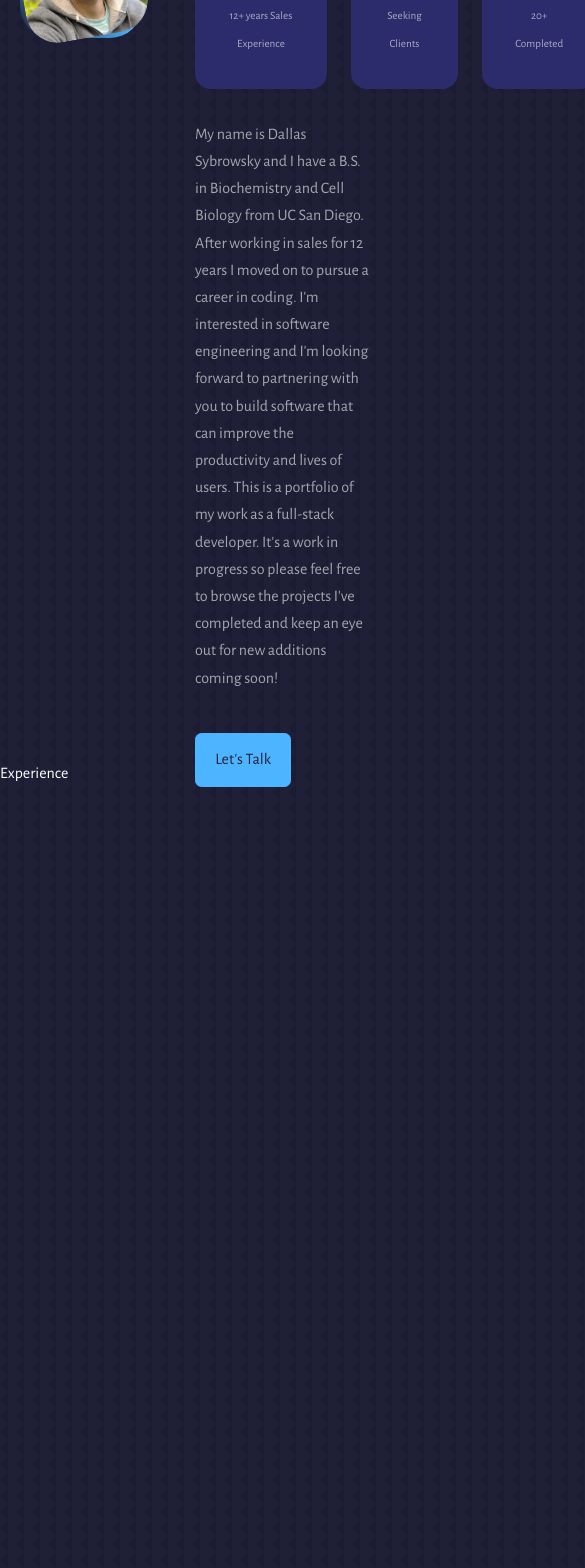
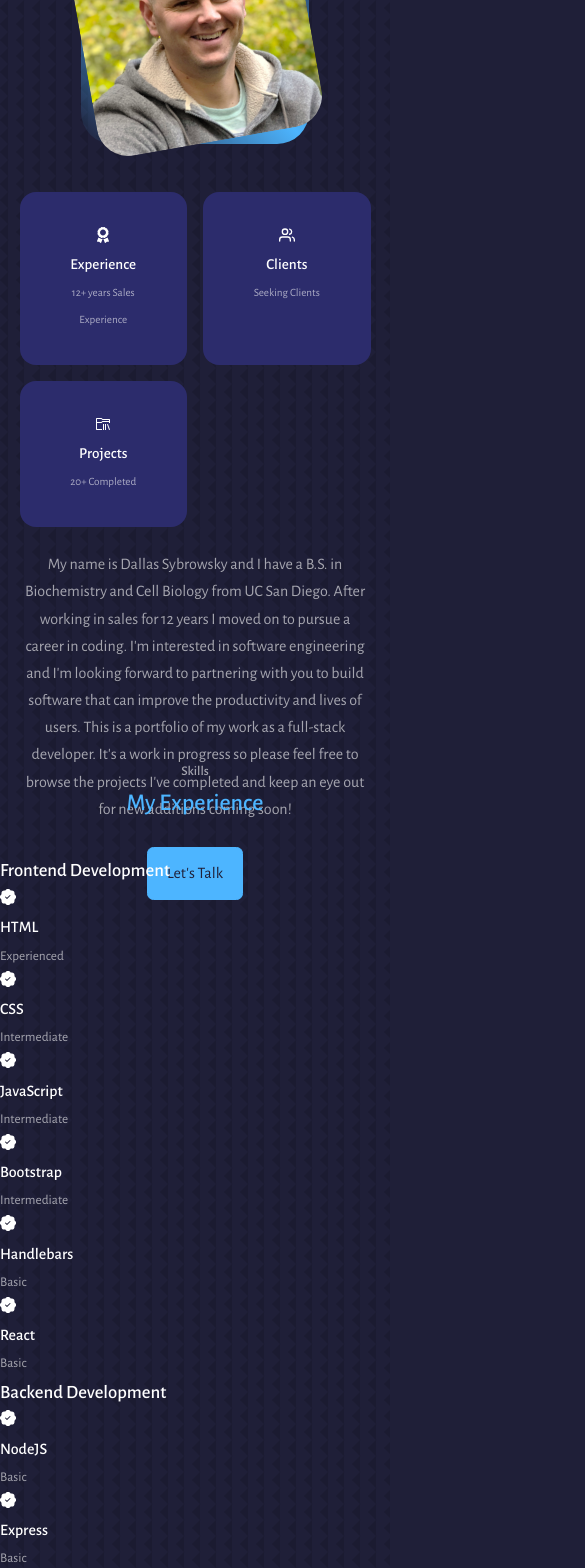
Before and after one commit to DallasSybrowsky/ReactPortfolio, a React (Create React App) app: page / in a window 390 px wide. Shown: the part 1120-2688 px from the top of the page, 585 px wide, since content can reach past the window. Built offline with nearby package versions, Linux system fonts and the light colour scheme.

Commit message:
Updated experience and about pages

```diff
--- a/src/components/about/about.css
+++ b/src/components/about/about.css
@@ -41,7 +41,7 @@
   border-radius: 1rem;
   padding: 2rem;
   text-align: center;
-  transition: var(--transition)
+  transition: var(--transition);
 }
 
 .about__card:hover {
@@ -63,9 +63,47 @@
 
 .about__card small {
   font-size: 0.7rem;
-     color:var(--color-light )
+  color: var(--color-light);
 }
 .about__content p {
   margin: 2rem 0 2.6rem;
   color: var(--color-light);
 }
+
+/* =========== MEDIA QUERIES (MEDIUM) =========== */
+@media screen and (max-width: 1024px) {
+  .about__container {
+    grid-template-columns: 1fr;
+    gap: 0;
+  }
+
+  .about__me {
+    width: 50%;
+    margin: 2rem auto 4rem;
+  }
+
+  .about__content p {
+    margin: 1rem 0 1.5rem;
+  }
+}
+
+/* =========== MEDIA QUERIES (SMALL) =========== */
+@media screen and (max-width: 600px) {
+  .about__me {
+    width: 65%;
+    margin: 0 auto 3rem;
+  }
+
+  .about__cards {
+    grid-template-columns: 1fr 1fr;
+    gap: 1rem;
+  }
+
+  .about__content {
+    text-align: center;
+  }
+
+  .about__content p {
+    margin: 1.5rem 0;
+  }
+}
--- a/src/components/experience/Experience.jsx
+++ b/src/components/experience/Experience.jsx
@@ -1,10 +1,74 @@
-import React from 'react';
-import "./experience.css"
+import React from "react";
+import "./experience.css";
+import {BsPatchCheckFill} from "react-icons/bs"
 
 const Experience = () => {
   return (
-    <section id="experience">Experience</section>
-  )
-}
+    <section id="experience">
+      <h5>Skills</h5>
+      <h2>My Experience</h2>
+      <div className="experience__frontend">
+        <h3>Frontend Development</h3>
+        <div className="experience__content">
+          <article className="experience__details">
+            <BsPatchCheckFill />
+            <h4>HTML</h4>
+            <small className="text-light">Experienced</small>
+          </article>
+          <article className="experience__details">
+            <BsPatchCheckFill />
+            <h4>CSS</h4>
+            <small className="text-light">Intermediate</small>
+          </article>
+          <article className="experience__details">
+            <BsPatchCheckFill />
+            <h4>JavaScript</h4>
+            <small className="text-light">Intermediate</small>
+          </article>
+          <article className="experience__details">
+            <BsPatchCheckFill />
+            <h4>Bootstrap</h4>
+            <small className="text-light">Intermediate</small>
+          </article>
+          <article className="experience__details">
+            <BsPatchCheckFill />
+            <h4>Handlebars</h4>
+            <small className="text-light">Basic</small>
+          </article>
+          <article className="experience__details">
+            <BsPatchCheckFill />
+            <h4>React</h4>
+            <small className="text-light">Basic</small>
+          </article>
+        </div>
+      </div>
+      <div className="experience__backend">
+      <h3>Backend Development</h3>
+        <div className="experience__content">
+          <article className="experience__details">
+            <BsPatchCheckFill />
+            <h4>NodeJS</h4>
+            <small className="text-light">Basic</small>
+          </article>
+          <article className="experience__details">
+            <BsPatchCheckFill />
+            <h4>Express</h4>
+            <small className="text-light">Basic</small>
+          </article>
+          <article className="experience__details">
+            <BsPatchCheckFill />
+            <h4>MongoDB</h4>
+            <small className="text-light">Intermediate</small>
+          </article>
+          <article className="experience__details">
+            <BsPatchCheckFill />
+            <h4>MySQL</h4>
+            <small className="text-light">Basic</small>
+          </article>
+        </div>
+      </div>
+    </section>
+  );
+};
 
-export default Experience
+export default Experience;
--- a/src/components/experience/experience.css
+++ b/src/components/experience/experience.css
@@ -0,0 +1,18 @@
+.experience__container {
+    display: grid;
+    grid-template-columns: 1fr 1fr;
+    gap: 2rem;
+}
+
+.experience__container > div {
+    background: var(--color-bg-variant);
+    padding: 2.4rem 5rem;
+    border-radius: 2rem;
+    border: 1px solid transparent;
+}
+
+.experience__container > div:hover {
+    background: transparent;
+    border-color: var(--color-primary-variant);
+    cursor: default;
+}
```
Lines whose indentation alone changed are shown as unchanged.
